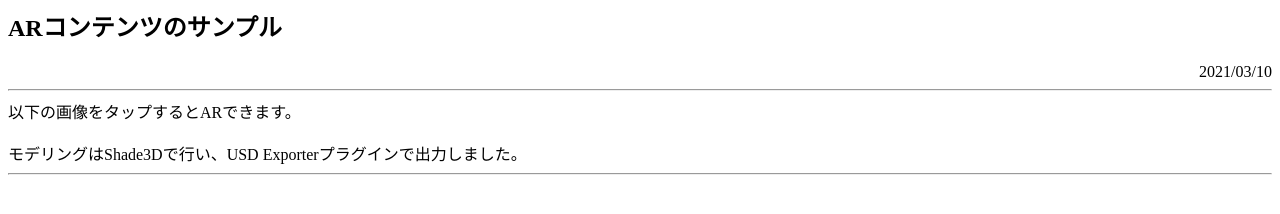
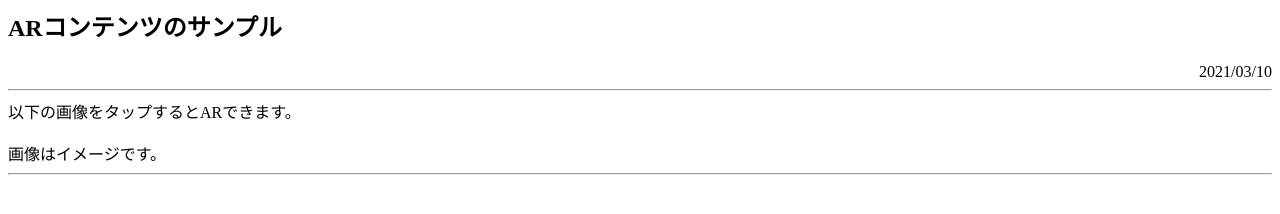
Before and after one commit to oriuchi/AR, a plain HTML site: page index_iOS.html in a window 1280 px wide. Drawn offline with Linux system fonts and the light colour scheme.

Commit message:
Update index_iOS.html

```diff
--- a/index_iOS.html
+++ b/index_iOS.html
@@ -11,7 +11,7 @@
         以下の画像をタップするとARできます。<br>
         <a rel="ar" href="./H2_sensor.usdz">
         </a><br>
-        モデリングはShade3Dで行い、USD Exporterプラグインで出力しました。<br>
+        画像はイメージです。<br>
         <hr />
     </body>
 </html>
```
